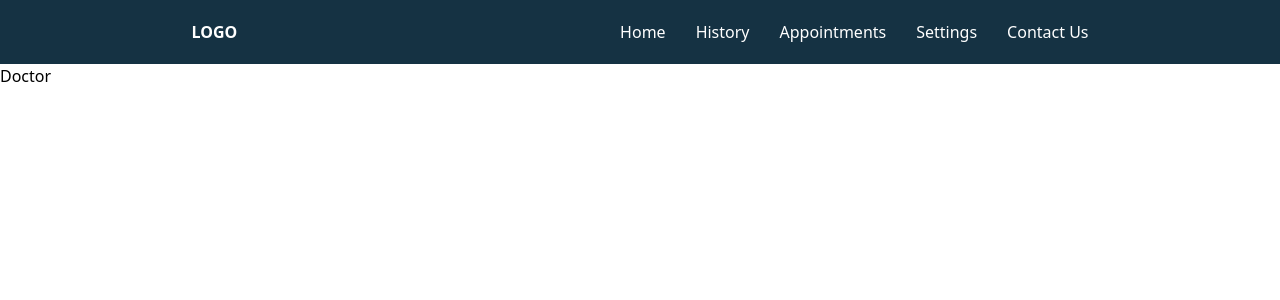
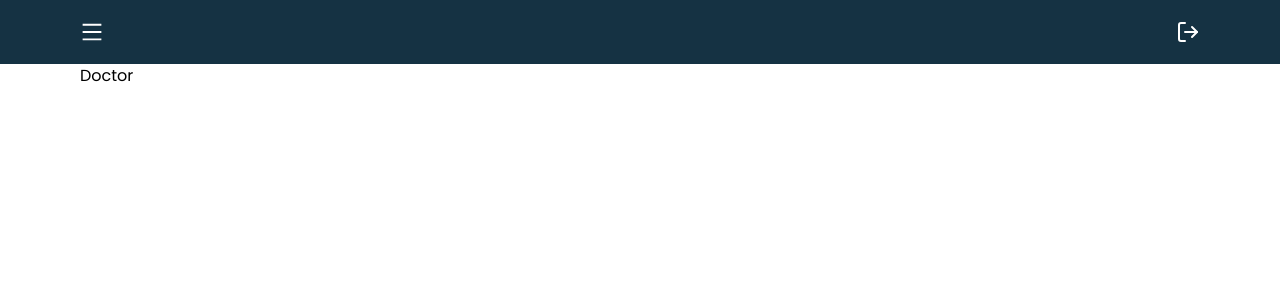
Before and after one commit to health-management-system/hms-frontend, a React (Vite) app: page /doctorinfo in a window 1280 px wide. Shown: the top 300 px of the page. Built offline with nearby package versions, Linux system fonts and the light colour scheme.

Commit message:
Added side bar toggle functionality to navbar

```diff
--- a/index.html
+++ b/index.html
@@ -5,6 +5,12 @@
         <link rel="icon" type="image/svg+xml" href="/vite.svg" />
         <meta name="viewport" content="width=device-width, initial-scale=1.0" />
         <title>Vite + React + TS</title>
+        <link rel="preconnect" href="https://fonts.googleapis.com" />
+        <link rel="preconnect" href="https://fonts.gstatic.com" crossorigin />
+        <link
+            href="https://fonts.googleapis.com/css2?family=Lora:ital,wght@0,400;0,500;0,600;0,700;1,400;1,500;1,600;1,700&family=Montserrat:ital,wght@0,100;0,200;0,300;0,400;0,500;0,600;0,700;0,800;0,900;1,100;1,200;1,300;1,400;1,500;1,600;1,700;1,800;1,900&family=Nunito:ital,wght@0,200;0,300;0,400;0,500;0,600;0,700;0,800;0,900;1,200;1,300;1,400;1,500;1,600;1,700;1,800;1,900&family=Poppins:ital,wght@0,100;0,200;0,300;0,400;0,500;0,600;0,700;0,800;0,900;1,100;1,200;1,300;1,400;1,500;1,600;1,700;1,800;1,900&display=swap"
+            rel="stylesheet"
+        />
     </head>
     <body>
         <div id="root"></div>
--- a/src/components/layouts/ProfileLayout.tsx
+++ b/src/components/layouts/ProfileLayout.tsx
@@ -1,14 +1,16 @@
-import React from 'react'
-import NavBar from '../shared/Navbar'
+import React from "react";
+import NavBar from "../shared/Navbar";
 
-function ProfileLayout({children}: {children: React.ReactNode}) {
-  return (
-    <div className=' w-full'>
-        <NavBar/>
+function ProfileLayout({ children }: { children: React.ReactNode }) {
+    return (
+        <div className=" w-full">
+            <div className="sticky top-0 right-0 left-0">
+                <NavBar />
+            </div>
 
-        {children}
-    </div>
-  )
+            <div className="px-10 md:px-20 ">{children}</div>
+        </div>
+    );
 }
 
-export default ProfileLayout
+export default ProfileLayout;
--- a/src/components/shared/Navbar.css
+++ b/src/components/shared/Navbar.css
@@ -1,27 +1,28 @@
-*,*::after,*::before{
+*,
+*::after,
+*::before {
   margin: 0;
   box-sizing: border-box;
 }
 
-
-html{
+html {
   font-size: 62.5%;
 }
 
-body{
+body {
   font-size: 1.6rem;
 }
 
-li{
+li {
   list-style: none;
 }
 
-a{
+a {
   text-decoration: none;
   color: white;
 }
 
-.Nav{
+.Nav {
   display: flex;
   align-items: center;
   justify-content: space-around;
@@ -30,41 +31,41 @@ a{
   width: 100%;
 }
 
-.nav__brand{
+.nav__brand {
   text-transform: uppercase;
   font-weight: bold;
 }
 
-.nav__menu{
+.nav__menu {
   display: flex;
   align-items: center;
   justify-content: space-around;
   gap: 3rem;
 }
 
-.nav__toggler div{
+.nav__toggler div {
   width: 2.5rem;
   height: 0.2rem;
   margin: 0.4rem;
   background: #fff;
 }
 
-.nav__toggler{
+.nav__toggler {
   cursor: pointer;
   display: none;
 }
 
-@media screen and (max-width:768px) {
-    .nav__toggler{
+@media screen and (max-width: 768px) {
+  .nav__toggler {
     display: block;
   }
-    .nav__menu{
+  .nav__menu {
     position: fixed;
     top: 8vh;
     right: 0;
     width: 50%;
     height: 92vh;
-        background-color: #EDE7DC;
+    background-color: #ede7dc;
     flex-direction: column;
     transform: translateX(100%);
     justify-content: start;
@@ -72,6 +73,6 @@ a{
   }
 }
 
-.nav__active{
+.nav__active {
   transform: translateX(0);
 }
--- a/src/components/shared/Navbar.tsx
+++ b/src/components/shared/Navbar.tsx
@@ -1,32 +1,61 @@
-import React,{ useState } from "react"
-import "./Navbar.css"
+import React, { useState } from "react";
+import { AiOutlineMenu, AiOutlineClose } from "react-icons/ai";
+import { FiLogOut } from "react-icons/fi";
 
-function NavBar (){
-    const [active,setActive] = useState("nav__menu");
-    const navToggle= () => {
-    active === "nav__menu" ? setActive("nav__menu nav__active") : setActive("nav__menu");
+// import "./Navbar.css"
+
+function NavBar() {
+    const [active, setActive] = useState<boolean>(false);
+    const navToggle = () => {
+        setActive((prevState) => {
+            console.log(prevState);
+            return !prevState;
+        });
     };
-        return(
-                <nav  className="Nav">
-
-                    <a href="#" className="nav__brand" >Logo</a>
-
-                    <ul className={active}>
-                        <li className="#nav_item"><a href="" className="nav_link">Home</a></li>
-                        <li className="#nav_item"><a href="" className="nav_link">History</a></li>
-                        <li className="#nav_item"><a href="" className="nav_link">Appointments</a></li>
-                        <li className="#nav_item"><a href="" className="nav_link">Settings</a></li>
-                        <li className="#nav_item"><a href="" className="nav_link">Contact Us</a> </li>
-                    </ul>
-                    <div onClick={navToggle} className="nav__toggler">
-                        <div className="#"></div>
-                        <div className="#"></div>
-                        <div className="#"></div>
+    return (
+        <div className=" relative">
+            {/* Navbar */}
+            <nav className=" w-full h-[8vh] bg-priCol flex items-center px-10 md:px-20">
+                <div className="Nav w-full  flex justify-between">
+                    {/* Menu toggle */}
+                    <div
+                        onClick={navToggle}
+                        className="Nav__menu text-2xl text-white hover:cursor-pointer"
+                    >
+                        {active ? <AiOutlineClose /> : <AiOutlineMenu />}
                     </div>
 
-
-                </nav>
-        )
+                    <div className="Nav__logout text-2xl text-white ">
+                        <FiLogOut />
+                    </div>
+                </div>
+            </nav>
+            <div
+                className={` ${
+                    active ? "block" : "hidden"
+                } w-full h-[92vh] bg-black opacity-40 absolute`}
+                onClick={() => setActive(false)}
+            ></div>
+            <div
+                className={`Nav__sidemenu h-[92vh] w-[40vw] md:w-[30vw] absolute bg-secCol md:-left-[30vw] -left-[40vw] ease-out duration-300 p-10 ${
+                    active
+                        ? "translate-x-[40vw] md:translate-x-[30vw] active"
+                        : "translate-x-0"
+                } `}
+            >
+                <ul className="space-y-6">
+                    <li className="group cursor-pointer space-y-3">
+                        <h3>Make an Appointment</h3>{" "}
+                        <div className="group-hover:w-full w-0 duration-100 ease-in h-[3px] bg-priCol" />
+                    </li>
+                    <li className="group cursor-pointer space-y-3">
+                        <h3>Get prescription</h3>{" "}
+                        <div className="group-hover:w-full w-0 duration-100 ease-in h-[3px] bg-priCol" />
+                    </li>
+                </ul>
+            </div>
+        </div>
+    );
 }
 
-export default  NavBar
+export default NavBar;
--- a/src/pages/Login.tsx
+++ b/src/pages/Login.tsx
@@ -2,7 +2,10 @@ import React from 'react'
 
 function Login() {
   return (
-    <div>Login</div>
+    <div>
+      hello
+
+    </div>
   )
 }
 
--- a/src/pages/PatientInfo.tsx
+++ b/src/pages/PatientInfo.tsx
@@ -6,7 +6,7 @@ function PatientInfo() {
   return (
     <div className='w-full min-h-screen'>
         <ProfileLayout>
-
+            <h1>Patient</h1>
         </ProfileLayout>
     </div>
   )
--- a/tailwind.config.cjs
+++ b/tailwind.config.cjs
@@ -1,8 +1,18 @@
+const defaultTheme = require("tailwindcss/defaultTheme");
+
 /** @type {import('tailwindcss').Config} */
 module.exports = {
     content: ["./index.html", "./src/**/*.{js,ts,jsx,tsx}"],
     theme: {
-        extend: {},
+        extend: {
+            colors: {
+                priCol: "#153243",
+                secCol: "#ede7dc",
+            },
+            fontFamily: {
+                sans: ["Poppins", ...defaultTheme.fontFamily.sans],
+            },
+        },
     },
     plugins: [],
 };
```
Also changed, not shown: src/pages/Doctorinfo.tsx (+10 -11 lines). Lines whose indentation alone changed are shown as unchanged.
